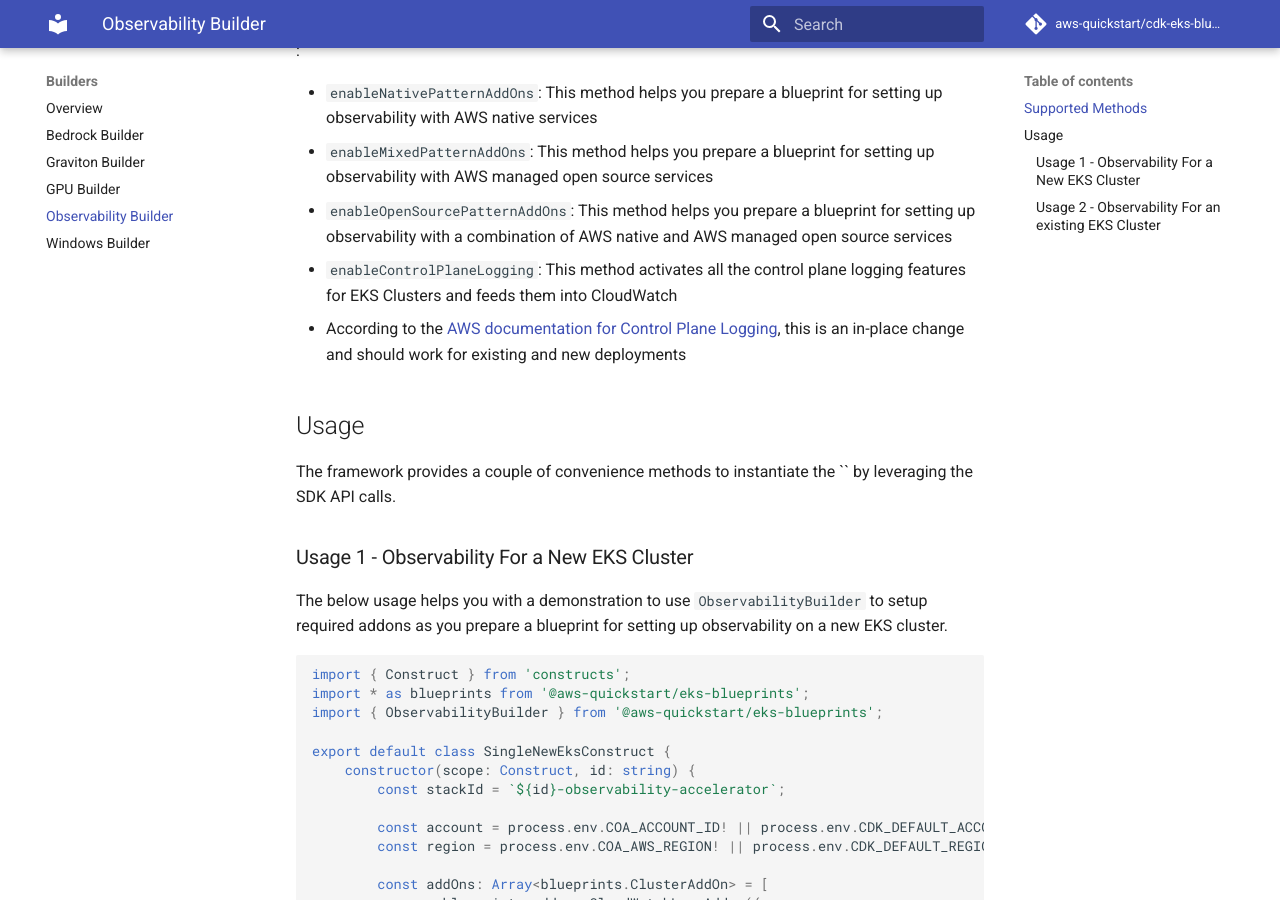
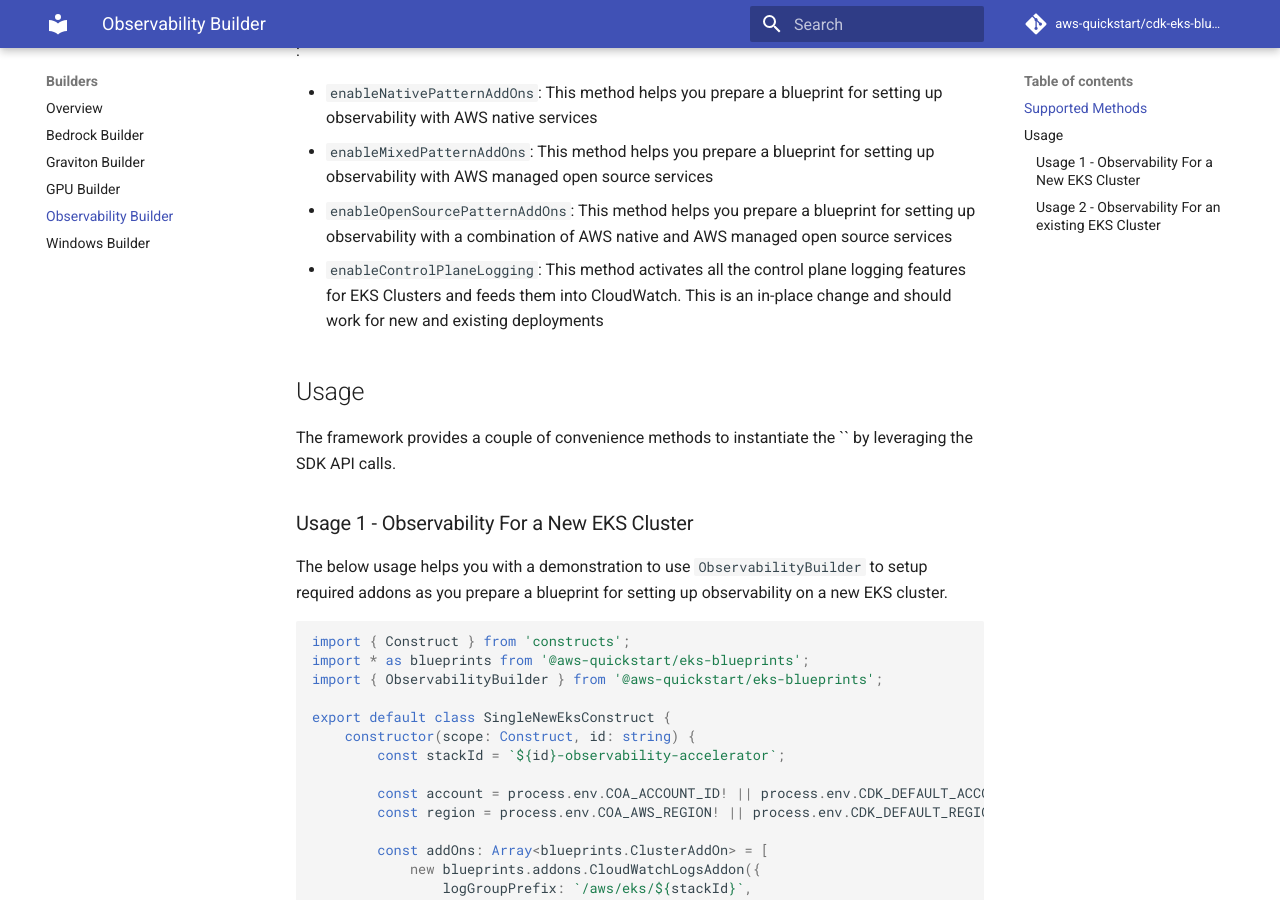
Before and after one commit to aws-quickstart/cdk-eks-blueprints, an MkDocs documentation site: the page built from docs/builders/observability-builder.md, in a window 1280 px wide and 900 px high, scrolled down 383 px. Built offline with MkDocs 1.6.1 and Material for MkDocs 9.7.7, drawn with Linux system fonts in a browser that asks for light colours; comment, search, counter and statistics services are not loaded.

Commit message:
Updated documentation based on recommendation

```diff
--- a/docs/builders/observability-builder.md
+++ b/docs/builders/observability-builder.md
@@ -9,8 +9,7 @@
 - `enableNativePatternAddOns`: This method helps you prepare a blueprint for setting up observability with AWS native services
 - `enableMixedPatternAddOns`: This method helps you prepare a blueprint for setting up observability with AWS managed open source services
 - `enableOpenSourcePatternAddOns`: This method helps you prepare a blueprint for setting up observability with a combination of AWS native and AWS managed open source services
-- `enableControlPlaneLogging`: This method activates all the control plane logging features for EKS Clusters and feeds them into CloudWatch
-  - According to the [AWS documentation for Control Plane Logging](https://docs.aws.amazon.com/eks/latest/userguide/control-plane-logs.html), this is an in-place change and should work for existing and new deployments
+- `enableControlPlaneLogging`: This method activates all the control plane logging features for EKS Clusters and feeds them into CloudWatch. This is an in-place change and should work for new and existing deployments
 
 ## Usage
 
```
